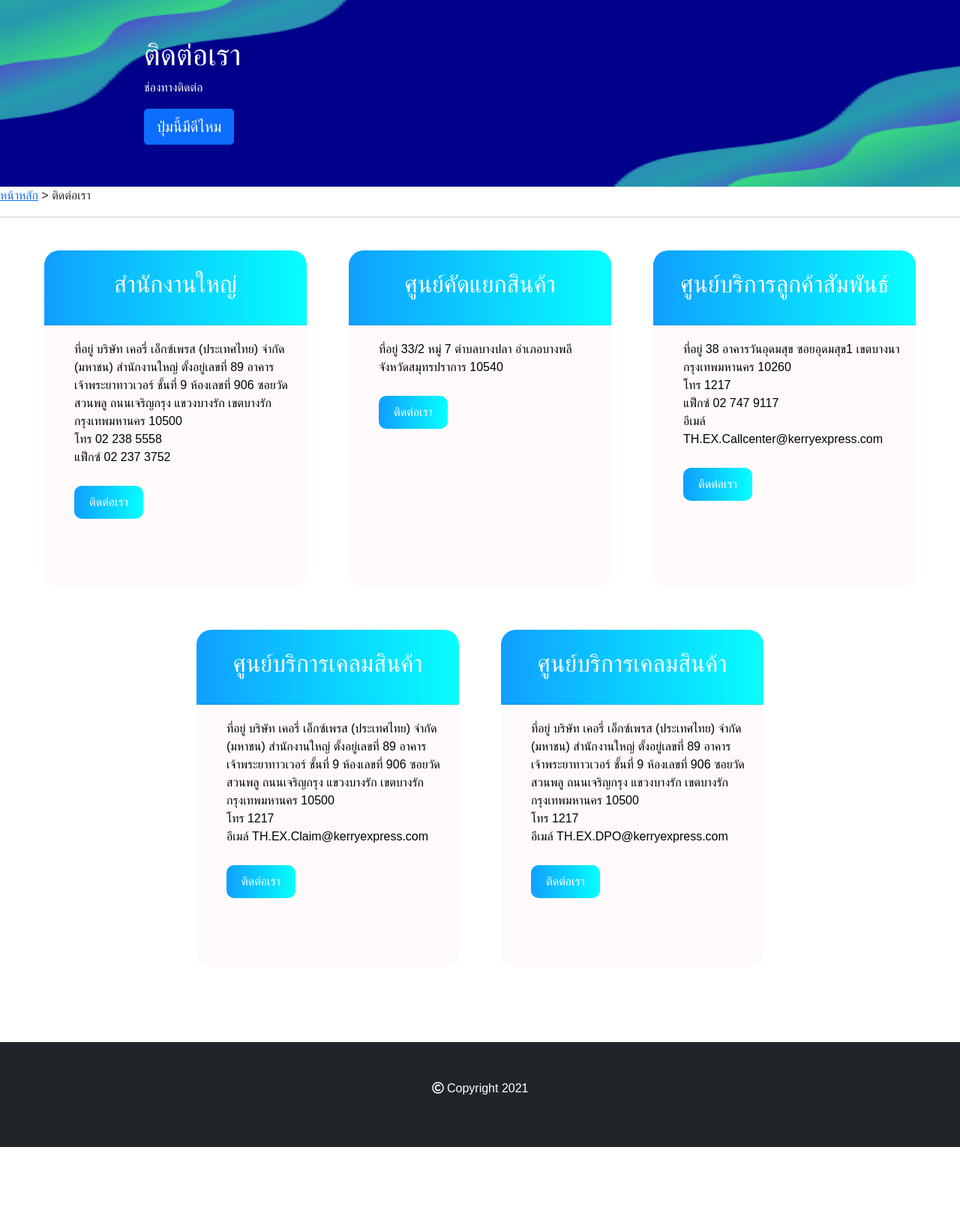
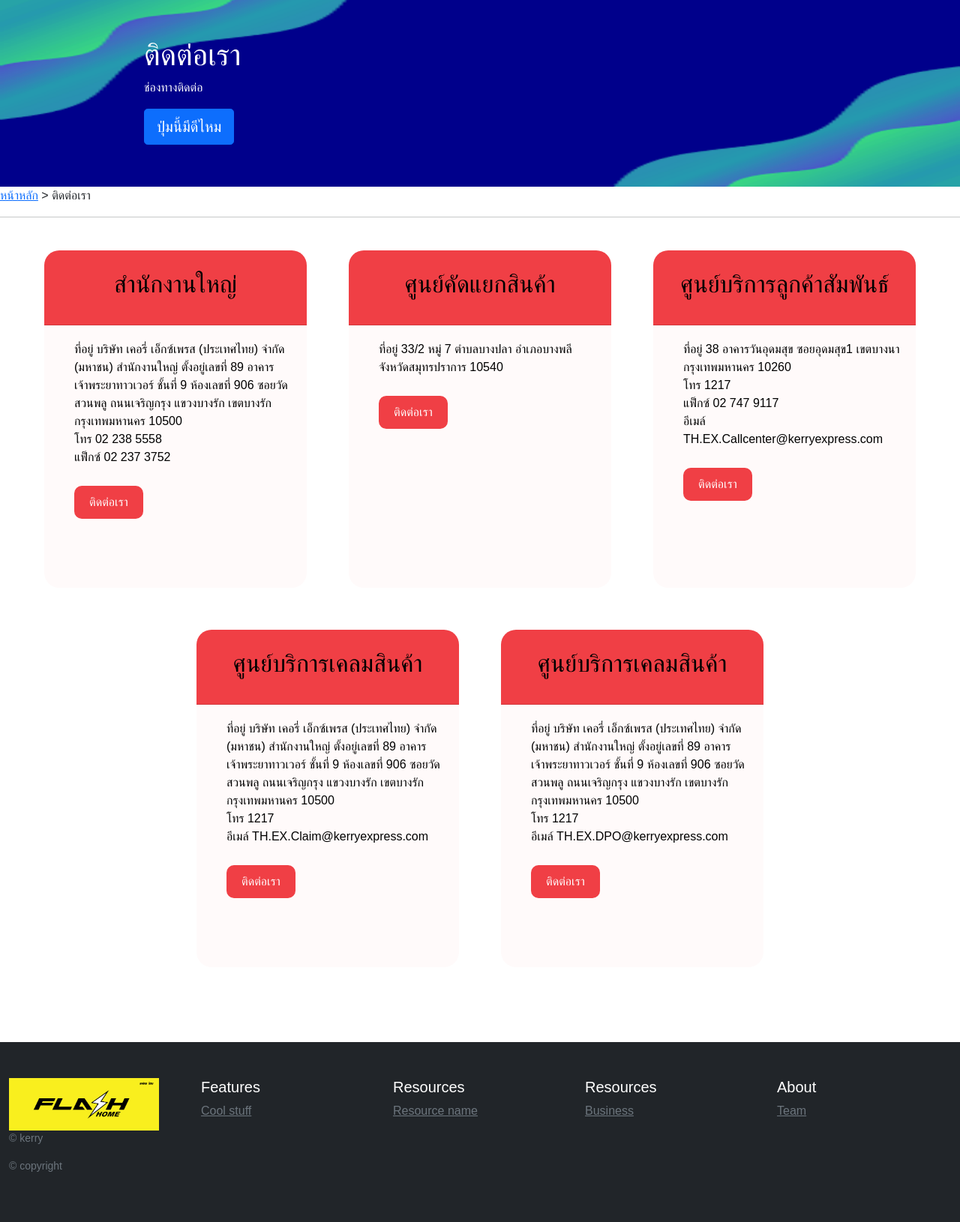
Before and after one commit to BTanakan/newgit, a PHP site: page /contact.html in a window 1280 px wide. Shown: the part 145-1775 px from the top of the page at 75% size. Before the commit the page ends 1675 px from the top, so only its background shows below. Run offline with PHP 8.4, Linux system fonts and the light colour scheme; some libraries are stand-ins or nearby versions.

Commit message:
footer demo

```diff
--- a/contact.css
+++ b/contact.css
@@ -106,8 +106,8 @@ ul.menulist li a {
     justify-content: center;
     text-align: center;
     padding: 50px 10px;
-    background: linear-gradient(to right, #109fff, #06ffff);
-    color: #fff;
+    background-color: #F03F45;
+    color: #000;
     border-top-left-radius: 20px;
     border-top-right-radius: 20px;
 }
@@ -136,23 +136,11 @@ ul.menulist li a {
     color: #fff;
     padding: 10px 20px;
     border-radius: 10px;
-    background: linear-gradient(to right, #109fff, #06ffff);
+    background: #F03F45;
     margin-top: 10px;
     text-decoration: none;
 }
 /* footer */
-.container-fluid
-{
-    width: auto;
-    height: auto;
-    background: rgb(0, 0, 0);
-    padding: 50px;
-    text-align: center;
-}
-.container-fluid p
-{
-    color: #fff;
-}
 .back-to-top{
     position: fixed;
     bottom: 25px;
--- a/contact.html
+++ b/contact.html
@@ -84,7 +84,7 @@
             <hr>
             <div class="container-card">
                 <div class="body-card">
-                    <div class="card-header">
+                    <div class="card-header" style="background: #F03F45;">
                         <h2>สำนักงานใหญ่</h2>
                     </div>
                     <div class="content">
@@ -98,7 +98,7 @@
                 </div>
                 <!--end card1-->
                 <div class="body-card">
-                    <div class="card-header">
+                    <div class="card-header" style="background: #F03F45;">
                         <h2>ศูนย์คัดแยกสินค้า</h2>
                     </div>
                     <div class="content">
@@ -110,7 +110,7 @@
                 </div>
                 <!--end card2-->
                 <div class="body-card">
-                    <div class="card-header">
+                    <div class="card-header" style="background: #F03F45;">
                         <h2>ศูนย์บริการลูกค้าสัมพันธ์</h2>
                     </div>
                     <div class="content">
@@ -125,7 +125,7 @@
                 </div>
                 <!--end card3-->
                 <div class="body-card">
-                    <div class="card-header">
+                    <div class="card-header" style="background: #F03F45;">
                         <h2>ศูนย์บริการเคลมสินค้า</h2>
                     </div>
                     <div class="content">
@@ -140,7 +140,7 @@
                 </div>
                 <!--end card4-->
                 <div class="body-card">
-                    <div class="card-header">
+                    <div class="card-header" style="background: #F03F45;">
                         <h2>ศูนย์บริการเคลมสินค้า</h2>
                     </div>
                     <div class="content">
@@ -162,12 +162,41 @@
     <script src="js/bootstrap.min.js"></script>
 
     <br><br><br>
-    <section id="footer" >
-        <div class="container-fluid bg-dark ">
-            <p class="text-white text-center"><i class="far fa-copyright text-white"></i> Copyright 2021</p>
+    <footer class="container-fluid py-5 bg-dark">
+        <div class="row">
+            <div class="col-12 col-md">
+                <!--logo-->
+                <img src="/photo/Flash-Express-1.png" width="200px" height="70px">
+                <small class="d-block mb-3 text-muted">© kerry</small>
+                <small class="d-block mb-3 text-muted">© copyright</small>
+            </div>
+            <div class="col-6 col-md" style="color:#fff;">
+                <h5>Features</h5>
+                <ul class="list-unstyled text-small">
+                    <li><a class="link-secondary" href="#">Cool stuff</a></li>
+                </ul>
+            </div>
+            <div class="col-6 col-md " style="color:#fff;">
+                <h5>Resources</h5>
+                <ul class="list-unstyled text-small">
+                    <li><a class="link-secondary" href="#">Resource name</a></li>
+                </ul>
+            </div>
+            <div class="col-6 col-md" style="color:#fff;">
+                <h5>Resources</h5>
+                <ul class="list-unstyled text-small">
+                    <li><a class="link-secondary" href="#">Business</a></li>
+                </ul>
+            </div>
+            <div class="col-6 col-md" style="color:#fff;">
+                <h5>About</h5>
+                <ul class="list-unstyled text-small">
+                    <li><a class="link-secondary" href="#">Team</a></li>
+                </ul>
+            </div>
         </div>
-    </section>
-        <a id="back-to-top" href="#" class="btn btn-light btn-lg back-to-top" role="button"><i class="fas fa-chevron-up"></i></a>
+    </footer>
+    <a id="back-to-top" href="#" class="btn btn-light btn-lg back-to-top" role="button"><i class="fas fa-chevron-up"></i></a>
           <script>
           $(document).ready(function(){
         $(window).scroll(function () {
```
Also changed, not shown: FAQ.html (+34 -5 lines), FAQ1.html (+34 -5 lines), FAQ2.html (+33 -4 lines), tracking.html (+34 -5 lines).
